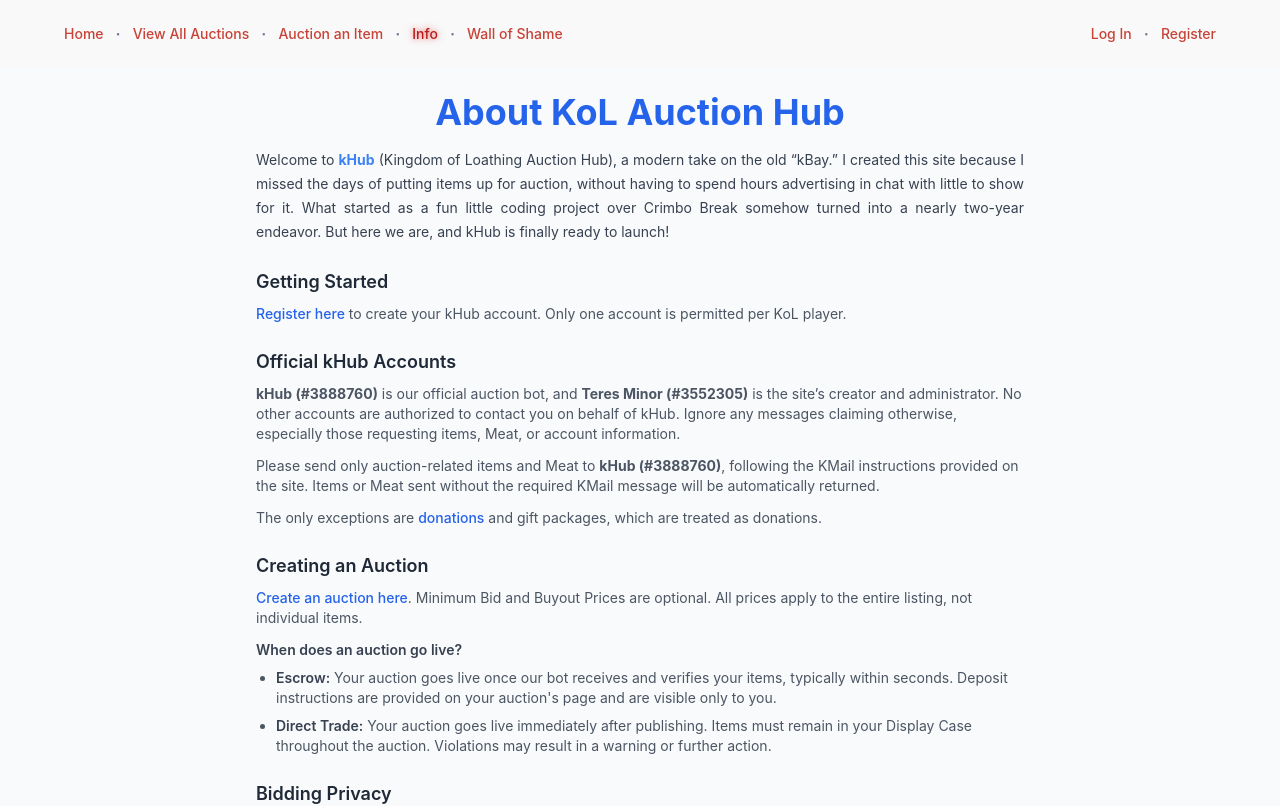
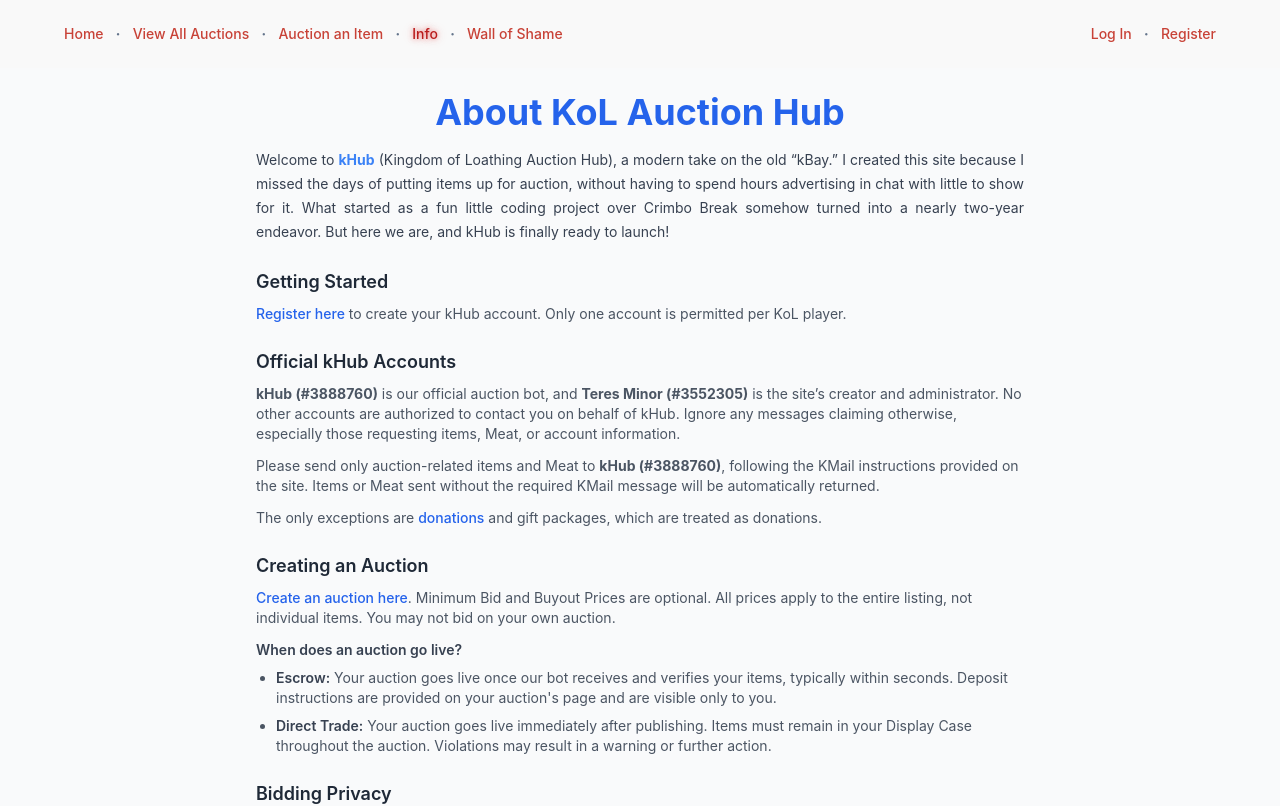
Before and after one commit to YoshiBoneDoc/kolauction, a React (Vite) app: page /info in a window 1280 px wide. Shown: the top 806 px of the page. Built offline with nearby package versions, Linux system fonts and the light colour scheme; no server answers.

Commit message:
Brief description of your changes

```diff
--- a/src/pages/InfoPage.jsx
+++ b/src/pages/InfoPage.jsx
@@ -84,7 +84,7 @@ const InfoPage = () => {
                     <Link to="/auction-item" className="font-medium text-blue-600 hover:underline">
                         Create an auction here
                     </Link>
-                    . Minimum Bid and Buyout Prices are optional. All prices apply to the entire listing, not individual items.
+                    . Minimum Bid and Buyout Prices are optional. All prices apply to the entire listing, not individual items. You may not bid on your own auction.
                 </p>
 
                 <h3 className={`${subheadingClass} mb-2`}>
```
